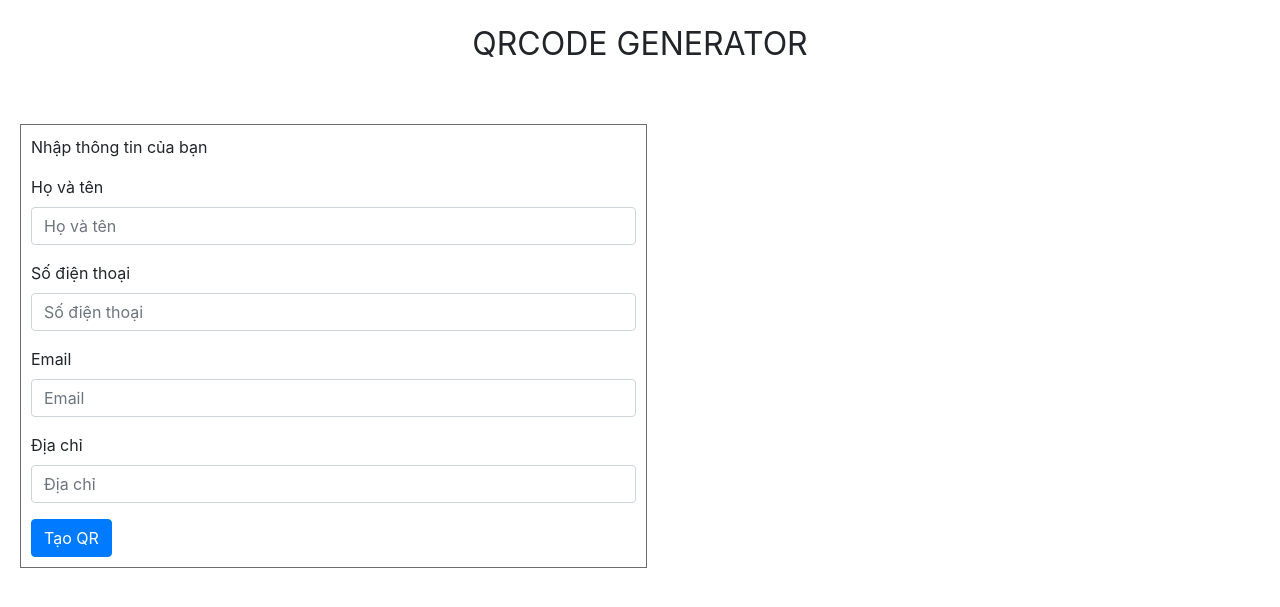
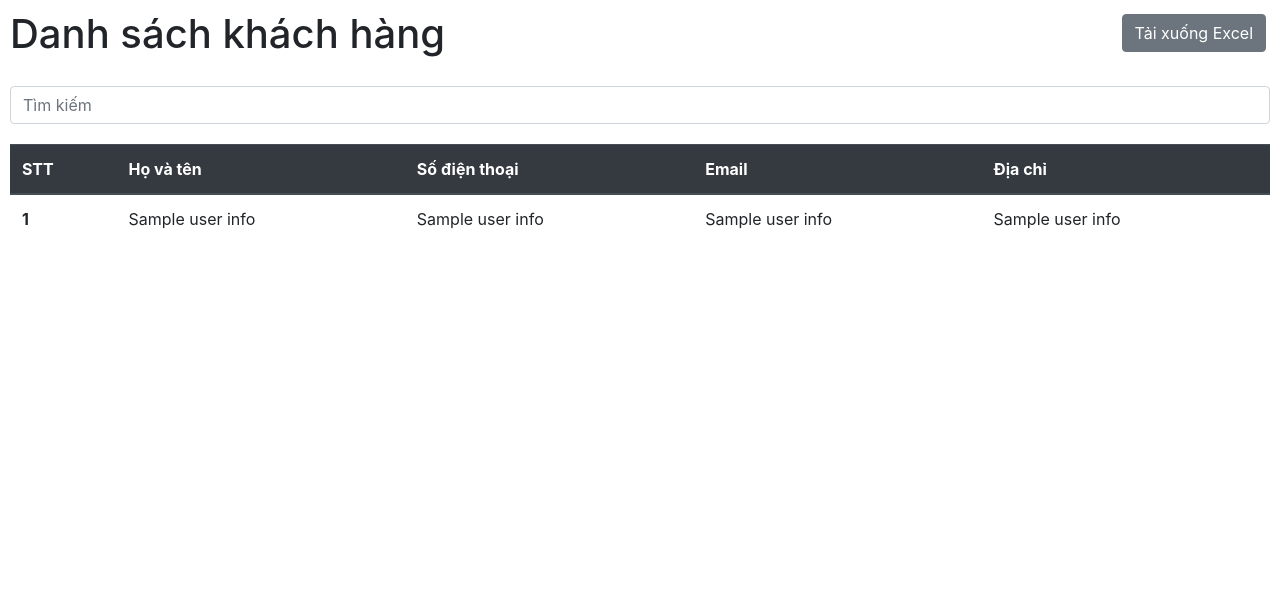
Before and after one commit to Hokage-Itachi/qrcode_generator, a Flask app: page /statistic in a window 1280 px wide. Shown: the top 607 px of the page. Run offline with Flask 2, Linux system fonts and the light colour scheme; a database or web service that is not in the repository returns one stand-in record (values such as "Sample title"); some libraries are stand-ins or nearby versions.

Commit message:
add statistic function

```diff
--- a/flask_app/app.py
+++ b/flask_app/app.py
@@ -1,4 +1,4 @@
-from flask import Flask, render_template, request, url_for, redirect
+from flask import Flask, render_template, request, send_file
 from module import qr_generator as qrg
 from module import support_function as spf
 from module import db_connector as dbc
@@ -61,8 +61,47 @@
 
 @app.route("/get_information/<fullname>&<phone_number>&<email>&<address>")
 def get_information(fullname, phone_number, email, address):
-    if dbc.select_by_phone(phone_number):
+    if dbc.check_exist(fullname, phone_number, email, address):
         return render_template("information.html", fullname=fullname, phone_number=phone_number, email=email,
                                address=address, status="200")
     else:
         return render_template("information.html", status="404")
+
+
+@app.route("/statistic")
+def statistic():
+    query_result = dbc.select_all()
+
+    data = []
+    i = 1
+    if query_result:
+        for row in query_result:
+            user_info = {
+                "id": i,
+                "fullname": row[1],
+                "phone_number": row[2],
+                "email": row[3],
+                "address": row[4]
+            }
+            i += 1
+
+            data.append(user_info)
+
+    response = {
+        "code": "00",
+        "message": "Success",
+        "data": data
+    }
+
+    if not data:
+        response["code"] = "01"
+        response["message"] = "No user data"
+    return render_template("statistic.html", response=response)
+
+
+@app.route("/export", methods=["POST"])
+def export():
+    req_data = request.form.get("data")
+
+    filename = spf.to_excel(req_data)
+    return send_file(filename, as_attachment=True)
--- a/flask_app/static/css/style.css
+++ b/flask_app/static/css/style.css
@@ -1,5 +1,8 @@
 body{
     box-sizing: border-box;
+}
+.main-container{
+    padding: 10px;
 }
 .content-container{
     display: flex;
@@ -32,3 +35,19 @@
 .error{
     color: red;
 }
+
+.search-container{
+    margin: 20px 0;
+}
+.header{
+    display: flex;
+}
+.button-container{
+    margin: 0 0 10px 0;
+    text-align: right;
+    padding: 4px;
+    width: 20%;
+}
+.title-container{
+    width: 80%;
+}
--- a/flask_app/static/js/script.js
+++ b/flask_app/static/js/script.js
@@ -24,7 +24,7 @@
         "email": email,
         'address': address
     };
-
+    document.getElementById("error_container").innerHTML = "";
     let qr_container = document.getElementById("qrcode_container");
     qr_container.innerHTML = "";
 
@@ -73,3 +73,47 @@
 
     error_container.appendChild(p);
 }
+
+function search() {
+    let s = document.getElementById("search-field").value.trim();
+
+    let table = document.getElementById("user-table");
+    for (let i = 1; i < table.rows.length; i++) {
+        let found = 0;
+        let row = table.rows[i].cells;
+        for (let j = 1; j < row.length; j++) {
+            let cell_content = row[j].innerText;
+            if (cell_content.search(s) !== -1) {
+                found = 1
+            }
+        }
+        if (found === 0) {
+            table.rows[i].style.display = "none";
+        } else {
+            table.rows[i].style.display = "table-row";
+        }
+    }
+
+}
+
+function format_data() {
+    let table = document.getElementById("user-table");
+    let key = ["fullname", "phone_number", "email", "address"]
+    let request = {'data': []};
+    for (let i = 1; i < table.rows.length; i++) {
+        // let found = 0;
+        if (table.rows[i].style.display !== "none") {
+            let data = {}
+            let row = table.rows[i].cells;
+            for (let j = 1; j < row.length; j++) {
+                data[key[j - 1]] = row[j].innerText;
+            }
+            request.data.push(data)
+        }
+    }
+
+    request = JSON.stringify(request)
+    console.log(request);
+
+    document.getElementById("user_data").value = request;
+}
--- a/flask_app/templates/home.html
+++ b/flask_app/templates/home.html
@@ -51,6 +51,7 @@
 
         </div>
     </div>
+    <a href="/statistic">Quản lý</a>
 
 </div>
 </body>
--- /dev/null
+++ b/flask_app/templates/statistic.html
@@ -0,0 +1,69 @@
+<!DOCTYPE html>
+<html lang="en">
+<head>
+    <head>
+        <meta charset="UTF-8">
+        <link rel="stylesheet" href="https://stackpath.bootstrapcdn.com/bootstrap/4.3.1/css/bootstrap.min.css"
+              integrity="sha384-ggOyR0iXCbMQv3Xipma34MD+dH/1fQ784/j6cY/iJTQUOhcWr7x9JvoRxT2MZw1T"
+              crossorigin="anonymous">
+        <link rel="stylesheet" href="{{url_for('static', filename='css/style.css')}}">
+        <script src="{{url_for('static', filename='js/script.js')}}"></script>
+        <title>QRcode Generator</title>
+    </head>
+</head>
+<body>
+<div class="main-container">
+    <div class="header">
+        <div class="title-container">
+            <h1>Danh sách khách hàng</h1>
+        </div>
+        <div class="button-container">
+
+            <form action="/export" method="POST">
+                <input type="hidden" name="data" id="user_data">
+                <button type="submit" class="btn btn-secondary" onclick="format_data()">Tải xuống Excel</button>
+            </form>
+        </div>
+    </div>
+    <div class="search-container">
+        <input class="form-control form-control-dark w-100" type="text" placeholder="Tìm kiếm" aria-label="Search"
+               id='search-field' onkeyup="search()">
+    </div>
+
+    <div class="table-container">
+        <table class="table" id="user-table">
+            <thead class="thead-dark">
+            <tr>
+                <th scope="col">STT</th>
+                <th scope="col">Họ và tên</th>
+                <th scope="col">Số điện thoại</th>
+                <th scope="col">Email</th>
+                <th scope="col">Địa chỉ</th>
+            </tr>
+            </thead>
+
+            <tbody>
+            {% for data in response["data"] %}
+            <tr>
+                <th scope="row">{{data['id']}}</th>
+                <td>{{data['fullname']}}</td>
+                <td>{{data['phone_number']}}</td>
+                <td>{{data['email']}}</td>
+                <td>{{data['address']}}</td>
+            </tr>
+            {% endfor %}
+            </tbody>
+        </table>
+    </div>
+</div>
+</body>
+<script src="https://code.jquery.com/jquery-3.3.1.slim.min.js"
+        integrity="sha384-q8i/X+965DzO0rT7abK41JStQIAqVgRVzpbzo5smXKp4YfRvH+8abtTE1Pi6jizo"
+        crossorigin="anonymous"></script>
+<script src="https://cdnjs.cloudflare.com/ajax/libs/popper.js/1.14.7/umd/popper.min.js"
+        integrity="sha384-UO2eT0CpHqdSJQ6hJty5KVphtPhzWj9WO1clHTMGa3JDZwrnQq4sF86dIHNDz0W1"
+        crossorigin="anonymous"></script>
+<script src="https://stackpath.bootstrapcdn.com/bootstrap/4.3.1/js/bootstrap.min.js"
+        integrity="sha384-JjSmVgyd0p3pXB1rRibZUAYoIIy6OrQ6VrjIEaFf/nJGzIxFDsf4x0xIM+B07jRM"
+        crossorigin="anonymous"></script>
+</html>
--- a/module/db_connector.py
+++ b/module/db_connector.py
@@ -79,3 +79,66 @@
         result = rows[0]
 
     return result
+
+
+def select_by_address(address):
+    conn = connect()
+    cursor = conn.cursor()
+
+    sql = """
+                    SELECT * FROM user_info
+                    WHERE address = '{}'
+            """.format(address)
+
+    cursor.execute(sql)
+    conn.commit()
+
+    rows = cursor.fetchall()
+
+    if (rows):
+        return rows
+
+    else:
+        return None
+
+
+def select_all():
+    conn = connect()
+    cursor = conn.cursor()
+
+    sql = """
+            SELECT * FROM user_info
+
+        """
+
+    cursor.execute(sql)
+    conn.commit()
+
+    rows = cursor.fetchall()
+
+    if (rows):
+        return rows
+
+    else:
+        return None
+
+
+def check_exist(fullname, phone_number, email, address):
+    conn = connect()
+    cursor = conn.cursor()
+
+    sql = """
+                SELECT * FROM user_info
+                WHERE fullname = '{}' AND phone_number = '{}' AND email = '{}' AND address = '{}'
+            """.format(fullname, phone_number, email, address)
+
+    cursor.execute(sql)
+    conn.commit()
+
+    rows = cursor.fetchall()
+
+    if (rows):
+        return rows
+
+    else:
+        return None
```
Also changed, not shown: module/support_function.py (+24 -2 lines).
